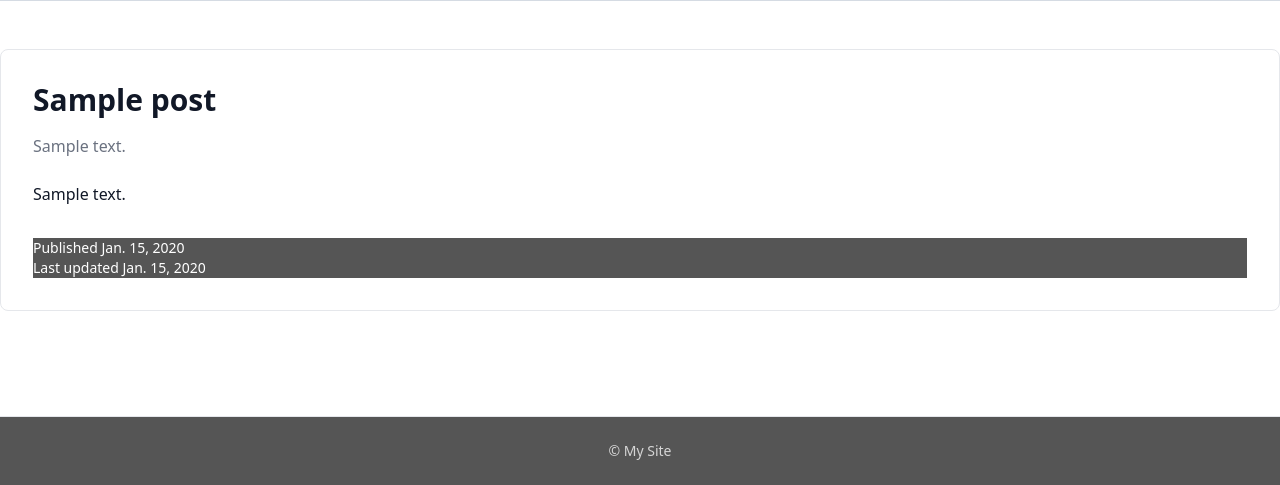
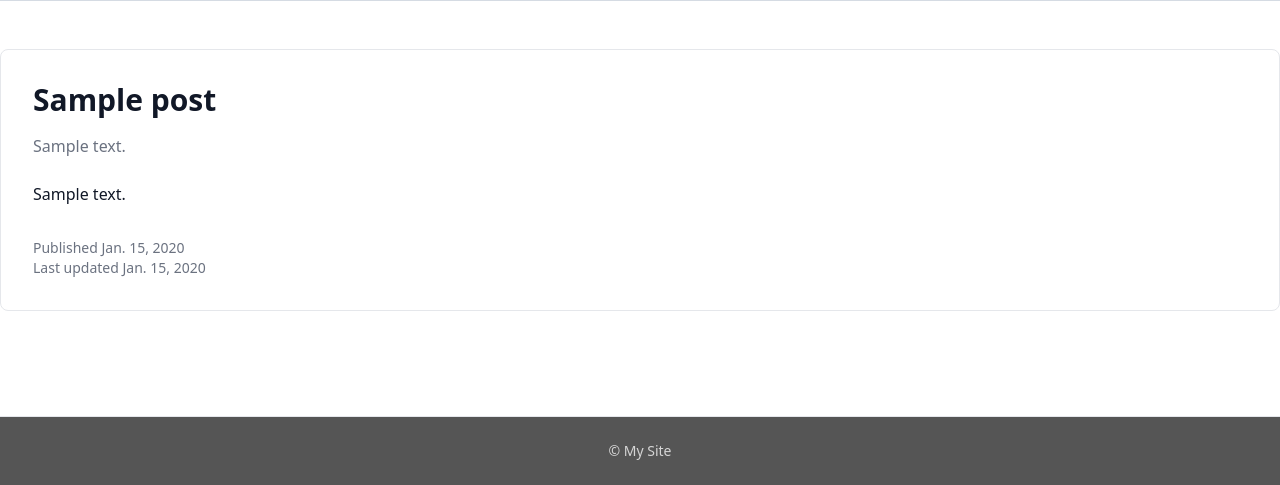
Before and after one commit to Truqui/truqui-center, a Django app: a page that uses src/interface/web/templates/base.html in a window 1280 px wide. Shown: the part 315-800 px from the top of the page. Run offline with Django 5.2, Linux system fonts and the light colour scheme; tables that the repository leaves empty hold one stand-in row (values such as "Sample post"); grey boxes marked "Sample" are stand-in pictures; style sheets or scripts are compiled from the project's sources.

Commit message:
fix: scope surface styling to the site footer, not any footer element
Prior this change, the CSS rule that colors the nav and footer with the surface theme used a bare `footer` selector, which matched every `<footer>` on the page — including the article metadata footer on post detail pages, causing it to render with the dark nav/footer background instead of blending into the article.

This change scopes the selector to `body > footer`, matching only the site's real footer, which is a direct child of `<body>`, while nested footers elsewhere are unaffected.

Assistant-model: Claude Sonnet 5

```diff
--- a/src/interface/web/templates/base.html
+++ b/src/interface/web/templates/base.html
@@ -25,7 +25,7 @@
         --color-main-border: {{ theme.main_border }};
         {% if theme.font_family %}--default-font-family: {{ theme.font_family }};{% endif %}
       }
-      nav, footer {
+      nav, body > footer {
         background-color: var(--color-surface);
         color: var(--color-surface-fg);
         border-color: var(--color-surface-border);
```
